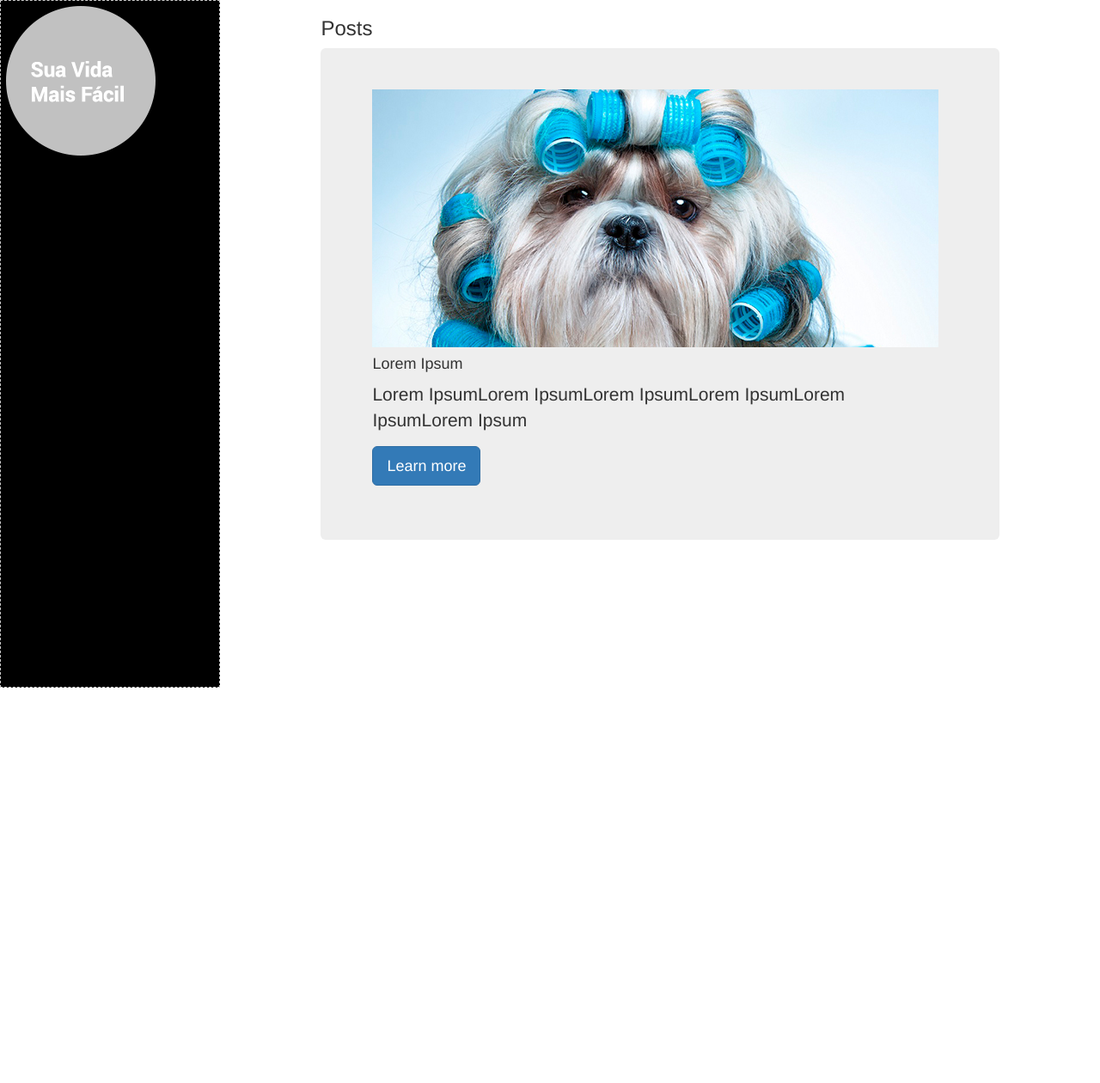
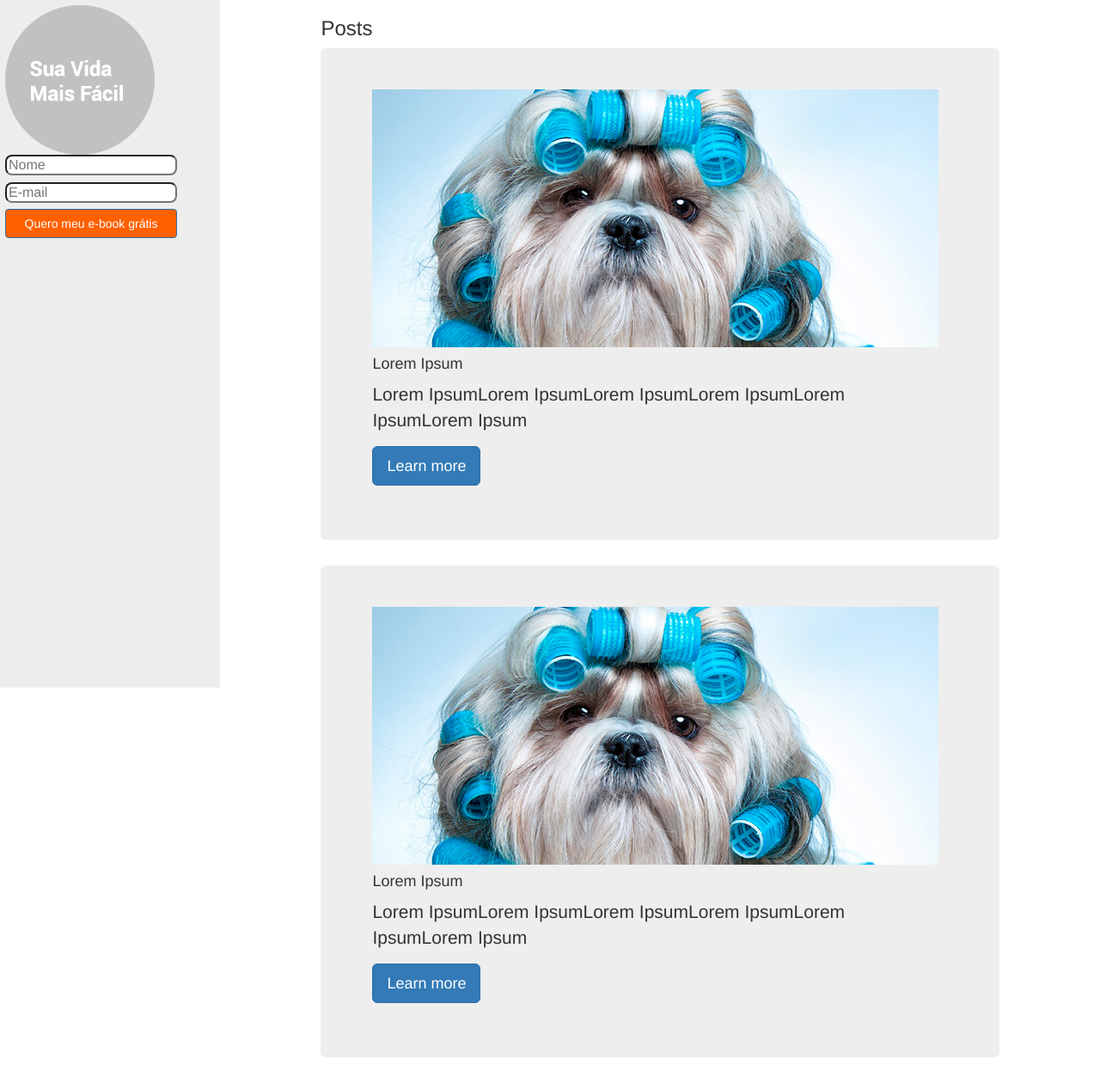
Before and after one commit to marcusberger/VidaFacil, a PHP site: page / in a window 1280 px wide. Shown: the whole page at 86% size. Before the commit the page ends 800 px from the top, so only its background shows below. Run offline with PHP 8.4, Linux system fonts and the light colour scheme.

Commit message:
fazendo sidebar

```diff
--- a/css/sidebar.css
+++ b/css/sidebar.css
@@ -2,17 +2,21 @@
  position: fixed;
  width: 20%;
  overflow:hidden;
-  	border:1px dashed #CCC;
  padding:6px;
  height: 100%;
  display: inline;
  float: left;
-  	background-color: #000000;
+ background-color: #ededed;
+}
+
+#sidebarElements{
+  position:absolute;
+
+
 }
 
 #conteudo{
   margin:0 auto;
-
   width:80%;
   height:100%;
   display: inline;
@@ -23,7 +27,22 @@
 	height: 10%;
 	width: 80%;
 
+}
+
+#singlebuttonOrage{
+  background-color: #ff6000;
+  width: 80%;
+}
 
 
+#box{
+
+  border-radius: 8px;
+  margin-bottom: 3%;
+  height: 30%;
+  width:80%;
+  font-size: 16px;
 
 }
+
+</style>
--- a/index.html
+++ b/index.html
@@ -14,7 +14,20 @@
 
      <div id="sidebarFixo">
 
+     <div id="sidebarElements">
+
+       <form class="form-horizontal">
+
         <img id="logo-blog" src="img/logo-blog.png" class="img-responsive">
+
+        <input  id="box" class="inputName" type="text" name="name" placeholder="Nome"><br>
+
+        <input id="box" type="email" name="email" placeholder="E-mail">
+
+        <button id="singlebuttonOrage" name="singlebutton" class="btn btn-primary">Quero meu e-book grátis</button>
+      </form>
+
+  </div>
 
 </div>
 
@@ -26,6 +39,18 @@
   <section class="container" id="post">
 
    <h3>Posts</h3>
+   <figure  class="jumbotron post-responsive" >
+     <img id="img" class="img-responsive" src="img/foto-01.jpg">
+     <figcaption class='caption' id="caption">
+      <h4 data-toggle="collapse" data-target="#post1">Lorem Ipsum</h4>
+      <p>Lorem IpsumLorem IpsumLorem IpsumLorem IpsumLorem IpsumLorem Ipsum</p>
+
+      <p><a class="btn btn-primary btn-lg" href="#" role="button">Learn more</a></p>
+
+    </figcaption>
+  </figure>
+
+
   <figure  class="jumbotron post-responsive" >
    <img id="img" class="img-responsive" src="img/foto-01.jpg">
    <figcaption class='caption' id="caption">
```
Lines whose indentation alone changed are shown as unchanged.
